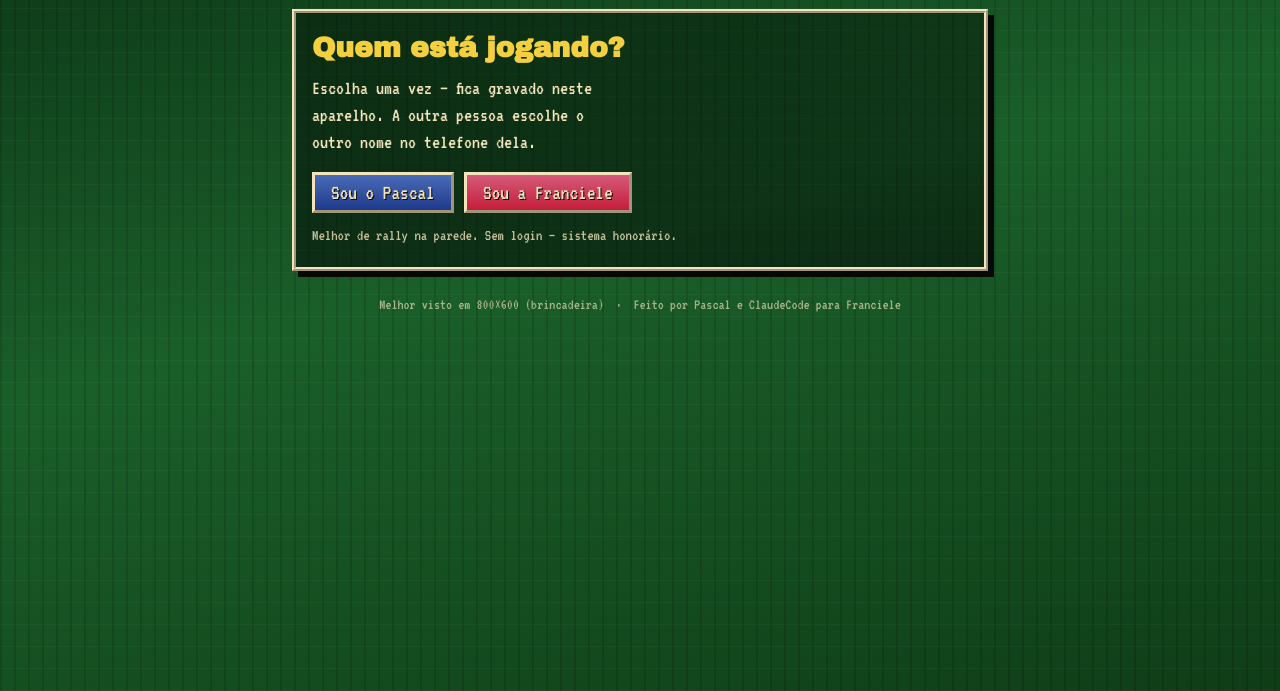
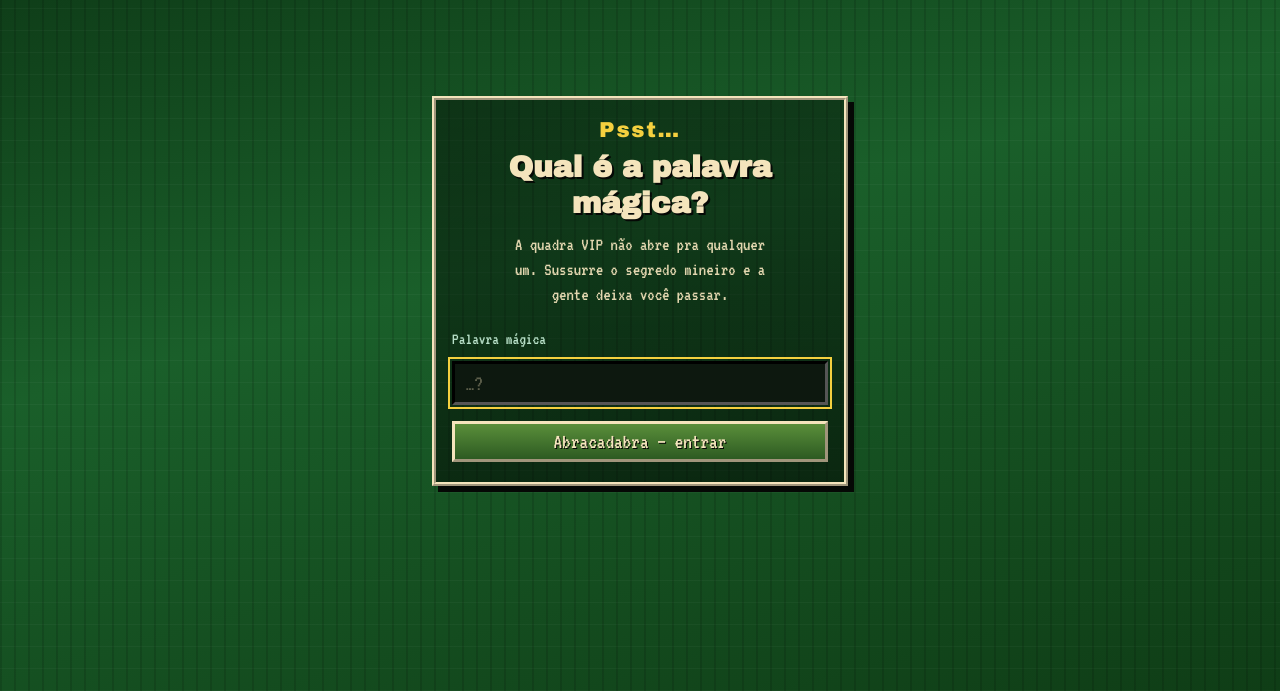
Before and after one commit to wypa93/90s-tennis-game, a website built with Vite: page index.html in a window 1280 px wide. Shown: the part 109-800 px from the top of the page. Built offline with nearby package versions, Linux system fonts and the light colour scheme.

Commit message:
Add gate access feature with magic word validation and corresponding UI. Implement local storage checks for access control and enhance styling for gate screen elements.

```diff
--- a/src/main.ts
+++ b/src/main.ts
@@ -8,6 +8,26 @@ import {
 } from "./leaderboard";
 
 const STORAGE_KEY = "tennis-br-90-player";
+const STORAGE_GATE = "tennis-br-90-gate";
+
+function hasGateAccess(): boolean {
+  return localStorage.getItem(STORAGE_GATE) === "1";
+}
+
+function setGateAccess(): void {
+  localStorage.setItem(STORAGE_GATE, "1");
+}
+
+/** Accepts paodequeijo; also "pão de queijo" etc. (no spaces, case, accents). */
+function isMagicWord(input: string): boolean {
+  const n = input
+    .trim()
+    .toLowerCase()
+    .normalize("NFD")
+    .replace(/[\u0300-\u036f]/g, "")
+    .replace(/\s+/g, "");
+  return n === "paodequeijo";
+}
 
 function loadPlayer(): PlayerId | null {
   const v = localStorage.getItem(STORAGE_KEY);
@@ -160,8 +180,53 @@ function scheduleWildlife(layer: HTMLElement, mover: HTMLElement): void {
   scheduleNext();
 }
 
+function showGate(root: HTMLElement): void {
+  root.innerHTML = `
+    <div class="gate-screen">
+      <div class="gate-panel panel">
+        <p class="gate-kicker">Psst…</p>
+        <h1 class="gate-title">Qual é a palavra mágica?</h1>
+        <p class="gate-tease">A quadra VIP não abre pra qualquer um. Sussurre o segredo mineiro e a gente deixa você passar.</p>
+        <form class="gate-form" id="gateForm" autocomplete="off">
+          <label class="gate-label" for="magicInput">Palavra mágica</label>
+          <input class="gate-input" id="magicInput" name="magic" type="text" inputmode="text" placeholder="…?" autofocus />
+          <button type="submit" class="btn gate-submit">Abracadabra — entrar</button>
+        </form>
+        <p class="gate-error hidden" id="gateError" role="alert"></p>
+      </div>
+    </div>
+  `;
+
+  const form = root.querySelector<HTMLFormElement>("#gateForm");
+  const input = root.querySelector<HTMLInputElement>("#magicInput");
+  const err = root.querySelector<HTMLElement>("#gateError");
+  if (!form || !input || !err) return;
+
+  const fail = (msg: string): void => {
+    err.textContent = msg;
+    err.classList.remove("hidden");
+    input.select();
+  };
+
+  form.addEventListener("submit", (e) => {
+    e.preventDefault();
+    err.classList.add("hidden");
+    if (isMagicWord(input.value)) {
+      setGateAccess();
+      mount();
+    } else {
+      fail("Essa não colou! Tenta de novo…");
+    }
+  });
+}
+
 function mount(): void {
   const root = el<HTMLDivElement>("#app");
+  if (!hasGateAccess()) {
+    showGate(root);
+    return;
+  }
+
   const hit = String(Math.floor(Math.random() * 900_000) + 100_000);
 
   root.innerHTML = `
--- a/src/style.css
+++ b/src/style.css
@@ -64,6 +64,93 @@ body.crt-on .page {
 
 #app {
   min-height: 100vh;
+}
+
+.gate-screen {
+  min-height: 100vh;
+  display: flex;
+  align-items: center;
+  justify-content: center;
+  padding: 1.25rem;
+}
+
+.gate-panel {
+  max-width: 26rem;
+  width: 100%;
+  text-align: center;
+}
+
+.gate-kicker {
+  margin: 0 0 0.35rem;
+  font-size: 1.35rem;
+  color: var(--gold);
+  font-family: var(--font-display);
+  letter-spacing: 0.08em;
+}
+
+.gate-title {
+  margin: 0 0 0.75rem;
+  font-family: var(--font-display);
+  font-size: clamp(1.35rem, 4.5vw, 1.85rem);
+  color: var(--cream);
+  text-shadow: 2px 2px 0 var(--shadow);
+  line-height: 1.2;
+}
+
+.gate-tease {
+  margin: 0 0 1.25rem;
+  font-size: 1.15rem;
+  opacity: 0.92;
+  max-width: 34ch;
+  margin-left: auto;
+  margin-right: auto;
+}
+
+.gate-form {
+  display: flex;
+  flex-direction: column;
+  gap: 0.65rem;
+  text-align: left;
+}
+
+.gate-label {
+  font-size: 1.05rem;
+  color: #b8e0c8;
+}
+
+.gate-input {
+  font-family: var(--font-pixel);
+  font-size: 1.4rem;
+  padding: 0.5rem 0.65rem;
+  border: 3px inset #555;
+  background: #0d180f;
+  color: var(--cream);
+  width: 100%;
+}
+
+.gate-input::placeholder {
+  color: rgba(244, 228, 188, 0.35);
+}
+
+.gate-input:focus {
+  outline: 2px solid var(--gold);
+  outline-offset: 2px;
+}
+
+.gate-submit {
+  margin-top: 0.35rem;
+  align-self: stretch;
+  text-align: center;
+}
+
+.gate-error {
+  margin: 0.85rem 0 0;
+  font-size: 1.1rem;
+  color: #ffb3c1;
+}
+
+.gate-error.hidden {
+  display: none !important;
 }
 
 .page {
```
